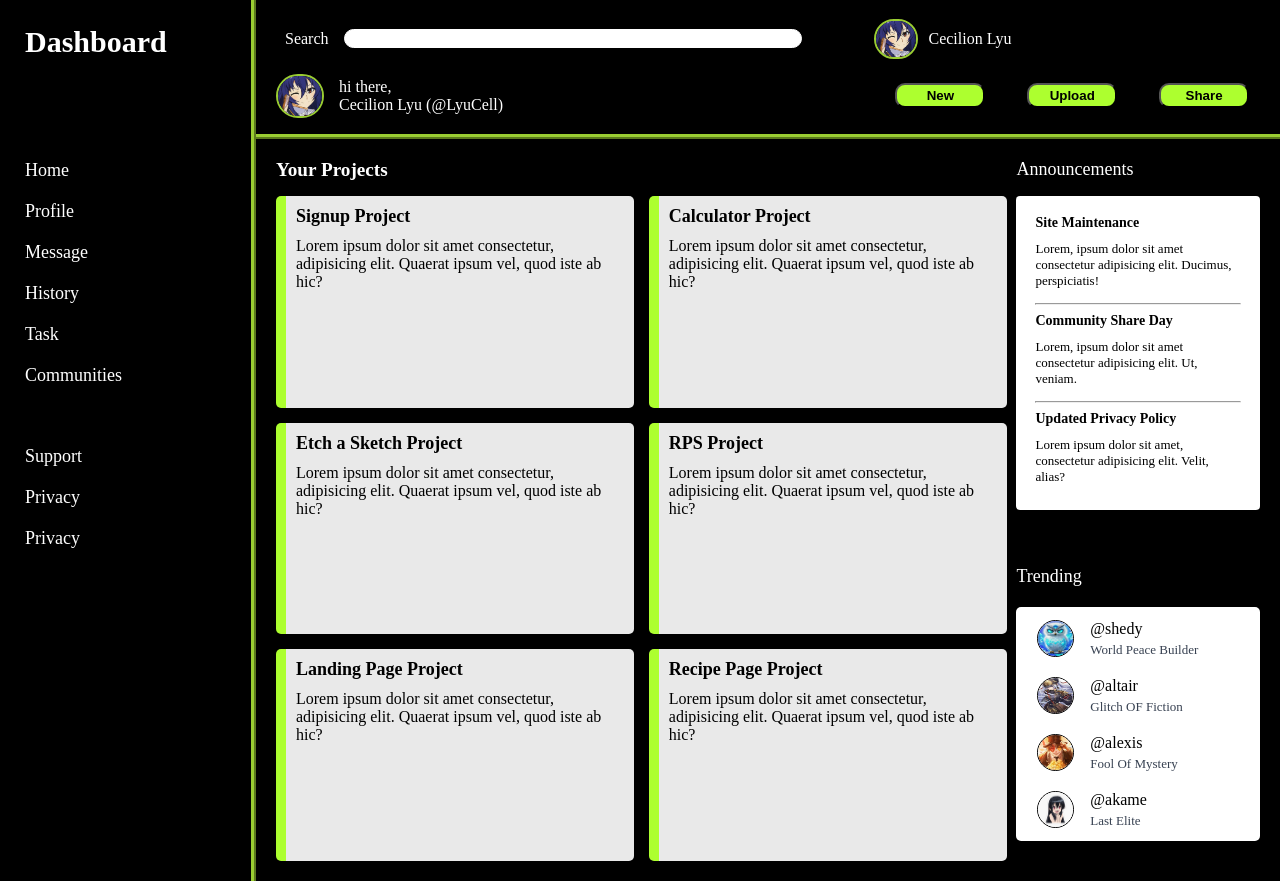
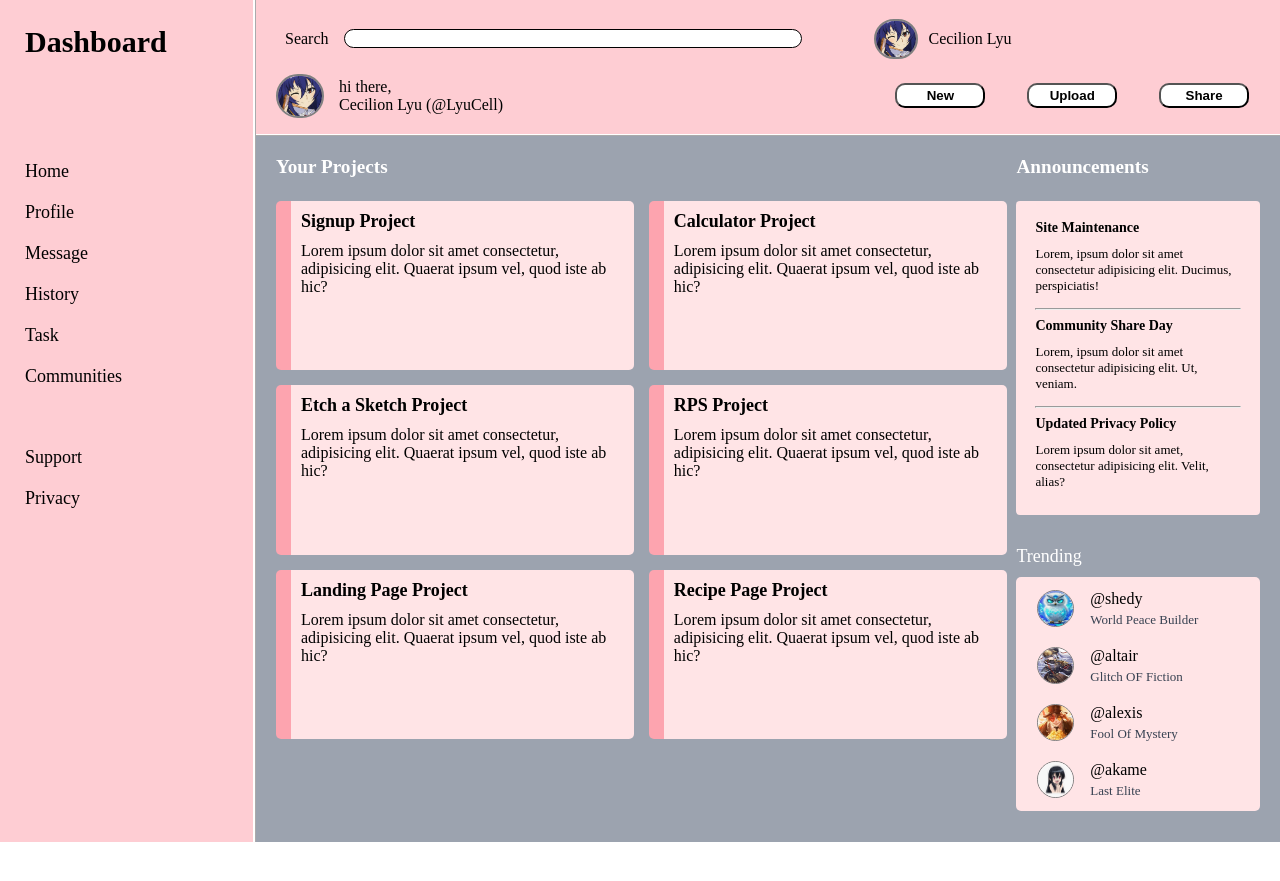
Before and after one commit to lyu-cell/Admin-Dashboard, a plain HTML site: page index.html in a window 1280 px wide. After the commit the page ends 842 px from the top, so only its background shows below. Drawn offline with Linux system fonts and the light colour scheme.

Commit message:
new colors and styles have been added

```diff
--- a/index.html
+++ b/index.html
@@ -37,13 +37,13 @@
                 <div class="navItemContainer2">
                     <li>Support</li>
                     <li>Privacy</li>
-                    <li>Privacy</li>
+                    <li></li>
                 </div>
             </div>
         </div>
         <div class="mainContent">
+            <div class="contentHeader">Your Projects</div>
             <div class="projectContainer">
-                <div class="contentHeader">Your Projects</div>
                 <div class="card">
                     <p>Signup Project</p>
                     <div>Lorem ipsum dolor sit amet consectetur, adipisicing elit. Quaerat ipsum vel,
@@ -75,9 +75,9 @@
                          quod iste ab hic?</div>
                 </div>
             </div>
+            <div class="AnnounceHeader">Announcements</div>
             <div class="announcementContainer">
                 <div class="announcement">
-                    <div class="AnnounceHeader">Announcements</div>
                     <div class="cardContainer">
                         <div class="announcementCard">
                             <p>Site Maintenance</p>
--- a/style.css
+++ b/style.css
@@ -12,9 +12,9 @@ body, html {
 }
 
 .header {
-    border-bottom: 5px ridge yellowgreen;
-    background-color: black;
-    color: white;
+    border-bottom: 2px ridge white;
+    background-color: #fecdd3;
+    color: black;
     grid-column: 2 / 3;
     grid-row: 1 / 2;
     display: grid;
@@ -37,7 +37,7 @@ label {
 
 input {
     border-radius: 40px;
-    border: 1px solid white;
+    border: 1px solid black;
     grid-column: 2 / 3;
     width: auto;
 
@@ -48,13 +48,13 @@ img {
 }
 
 .sidebar {
-    background-color: black;
-    color: white;
+    background-color: #fecdd3;
+    color: black;
     font-size: 20px;
     list-style: none;
     grid-row: 1 / 4;
     grid-column: 1 / 2;
-    border-right: 5px ridge yellowgreen;
+    border-right: 3px ridge white;
     padding: 25px;
 }
 
@@ -97,7 +97,8 @@ ul {
     height: 120%;
     width: 90px;
     text-align: center;
-    background-color: greenyellow;
+    background-color: white;
+
     font-weight: bolder;
     border-radius: 10px;
 }
@@ -119,12 +120,12 @@ ul {
 }
 
 img {
-    border: 2px solid yellowgreen;
+    border: 2px solid gray;
 }
 
 .mainContent {
     display: grid;
-    background-color: black;
+    background: #9ca3af;
     grid-template-columns: 3fr 1fr;
     padding: 20px;
     gap: 1%;
@@ -136,7 +137,8 @@ img {
     grid-template-columns: repeat(2, 1fr);
     color: black;
     gap: 15px;
-    grid-template-rows: 0fr;
+    grid-template-columns: repeat(auto-fit);
+    grid-template-rows: repeat(3, 27%);
 
 }
 
@@ -144,16 +146,15 @@ img {
     grid-column: 2 / 3;
     display: grid;
     grid-template-rows: repeat(2, 1fr);
-    gap: 8%;
+    gap: 5%;
 }
 
 .card {
     margin: 0;
     padding: 10px;
-    background: rgb(233, 233, 233);
-    border-left: 10px outset greenyellow;
+    background: #ffe4e6;
+    border-left: 15px outset #fda4af;
     border-radius: 5px;
-
 }
 
 p {
@@ -165,7 +166,7 @@ p {
 
 .contentHeader {
     color: white;
-    grid-column: 1 / 3;
+    grid-column: 1 / 2;
     font-weight: bolder;
     font-size: larger;
 }
@@ -177,7 +178,7 @@ p {
 }
 
 .cardContainer {
-    background-color: white;
+    background-color: #ffe4e6;
     color: black;
     border-radius: 4px;
     padding: 19px;
@@ -194,7 +195,11 @@ p {
 
 .AnnounceHeader {
     margin-bottom: 16px;
-    font-size: large;
+    font-size: larger;
+    font-weight: bolder;
+    color: white;
+    grid-row: 1 / 2;
+    grid-column: 2 / 3;
 }
 
 .trendContainer {
@@ -202,7 +207,7 @@ p {
 }
 
 .trending {
-    background-color: white;
+    background-color: #ffe4e6;
     color: black;
     padding: 13px;
     display: grid;
@@ -221,7 +226,7 @@ p {
     grid-row: 1 / 3;
     justify-self: center;
     align-self: center;
-    border: 1px solid black;
+    border: 1px solid grey
 }
 
 .snippet {
@@ -232,6 +237,6 @@ p {
 }
 
 .trendingTitle {
-    margin-bottom: 20px;
+    margin-bottom: 10px;
     font-size: large;
 }
```
